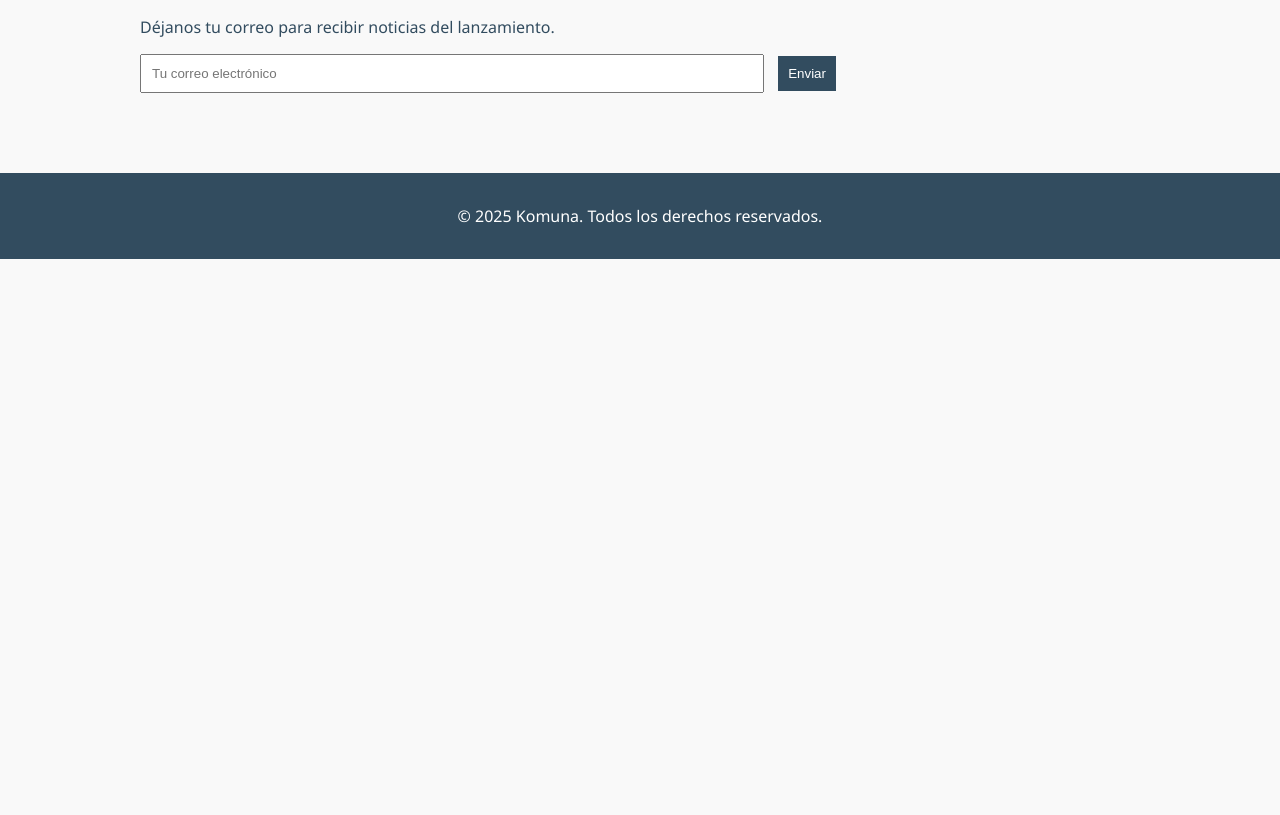
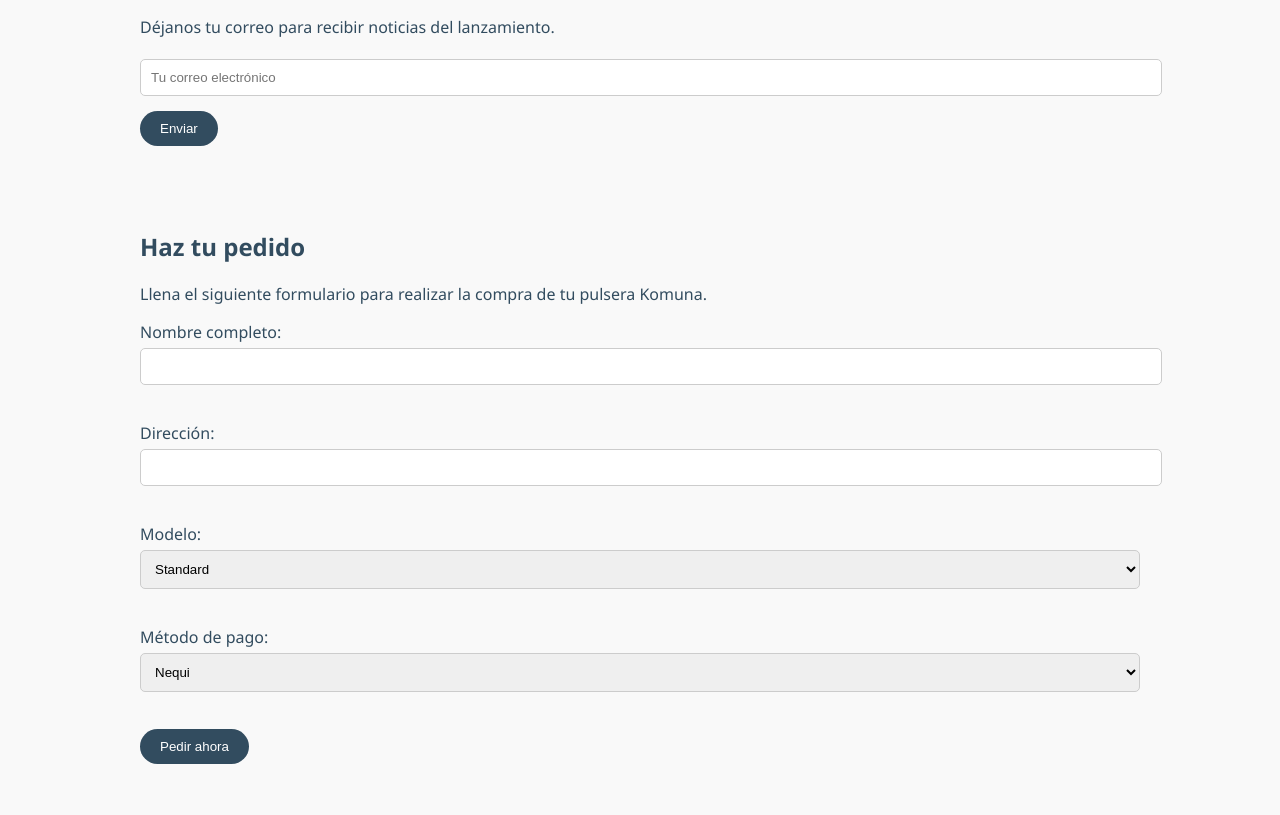
Before and after one commit to JeronimoDeAv/Komuna_, a plain HTML site: page index.html in a window 1280 px wide. Shown: the part 2556-3371 px from the top of the page. Before the commit the page ends 2815 px from the top, so only its background shows below. Drawn offline with Linux system fonts and the light colour scheme.

Commit message:
Update index.html

```diff
--- a/index.html
+++ b/index.html
@@ -71,17 +71,25 @@
       background-color: #91c8b5;
       color: #324c5f;
     }
-    form input[type="email"] {
+    form input, form select {
+      width: 100%;
       padding: 10px;
-      width: 60%;
-      margin-right: 10px;
+      margin-top: 5px;
+      margin-bottom: 15px;
+      border: 1px solid #ccc;
+      border-radius: 5px;
     }
     form button {
-      padding: 10px;
-      background: #324c5f;
+      background-color: #324c5f;
       color: white;
+      padding: 10px 20px;
       border: none;
+      border-radius: 30px;
       cursor: pointer;
+    }
+    form button:hover {
+      background-color: #91c8b5;
+      color: #324c5f;
     }
     footer {
       background-color: #324c5f;
@@ -192,8 +200,45 @@
     </form>
   </section>
 
+  <section class="section" id="pedido">
+    <h2>Haz tu pedido</h2>
+    <p>Llena el siguiente formulario para realizar la compra de tu pulsera Komuna. </p>
+    <form onsubmit="return fakeOrder();">
+      <label for="nombre">Nombre completo:</label><br>
+      <input type="text" id="nombre" name="nombre" required><br><br>
+
+      <label for="direccion">Dirección:</label><br>
+      <input type="text" id="direccion" name="direccion" required><br><br>
+
+      <label for="modelo">Modelo:</label><br>
+      <select id="modelo" name="modelo">
+        <option value="standard">Standard</option>
+        <option value="plus">Plus</option>
+        <option value="morado">Morado edición lucha</option>
+      </select><br><br>
+
+      <label for="pago">Método de pago:</label><br>
+      <select id="pago" name="pago">
+        <option value="nequi">Nequi</option>
+        <option value="daviplata">Daviplata</option>
+        <option value="efectivo">Efectivo contra entrega</option>
+      </select><br><br>
+
+      <button type="submit">Pedir ahora</button>
+    </form>
+    <p id="mensajePedido" style="color: green; margin-top: 1rem;"></p>
+  </section>
+
   <footer>
     <p>&copy; 2025 Komuna. Todos los derechos reservados.</p>
   </footer>
+
+  <script>
+    function fakeOrder() {
+      const nombre = document.getElementById("nombre").value;
+      document.getElementById("mensajePedido").innerText = `¡Gracias, ${nombre}! Tu pedido ha sido registrado. Nos pondremos en contacto pronto.`;
+      return false;
+    }
+  </script>
 </body>
 </html>
```
